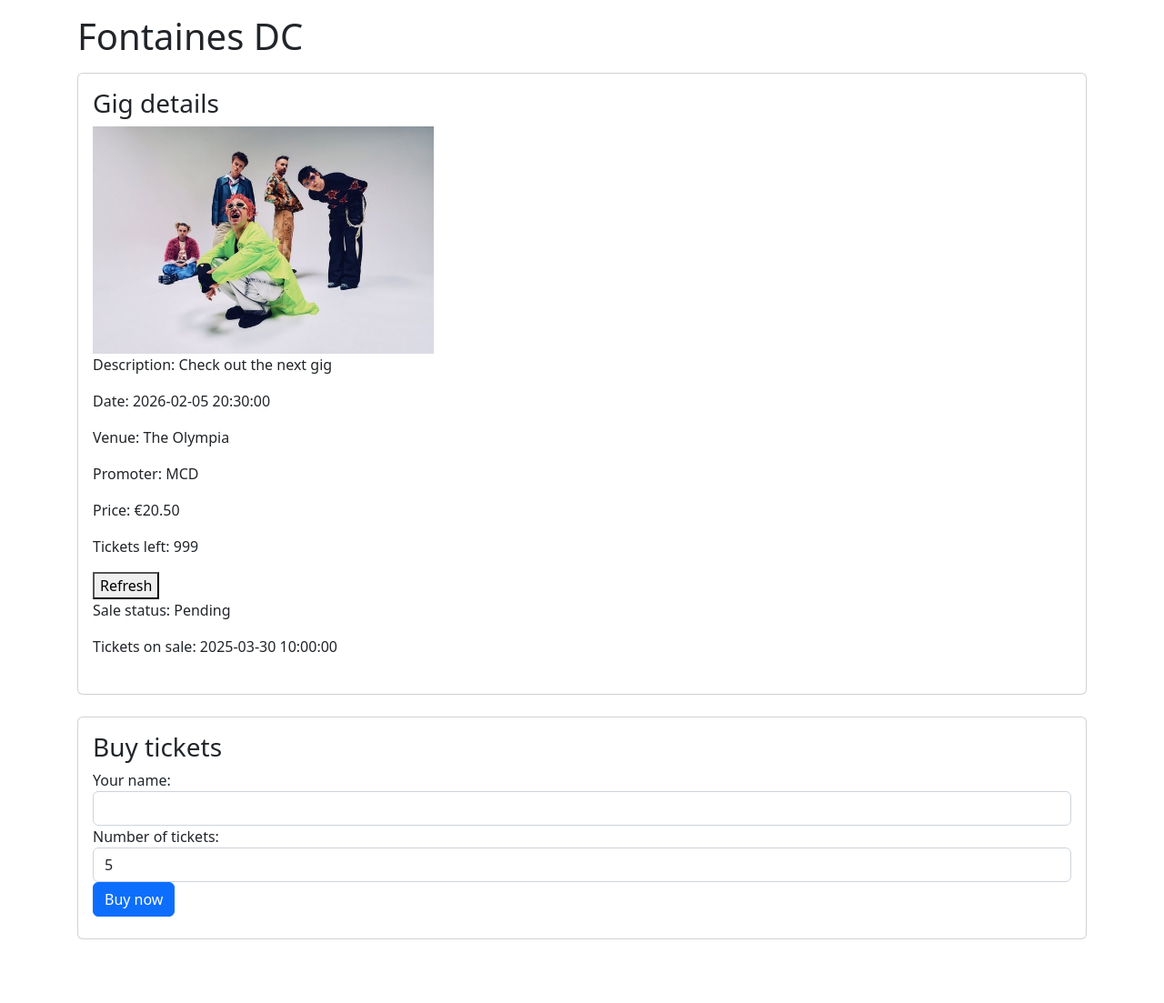
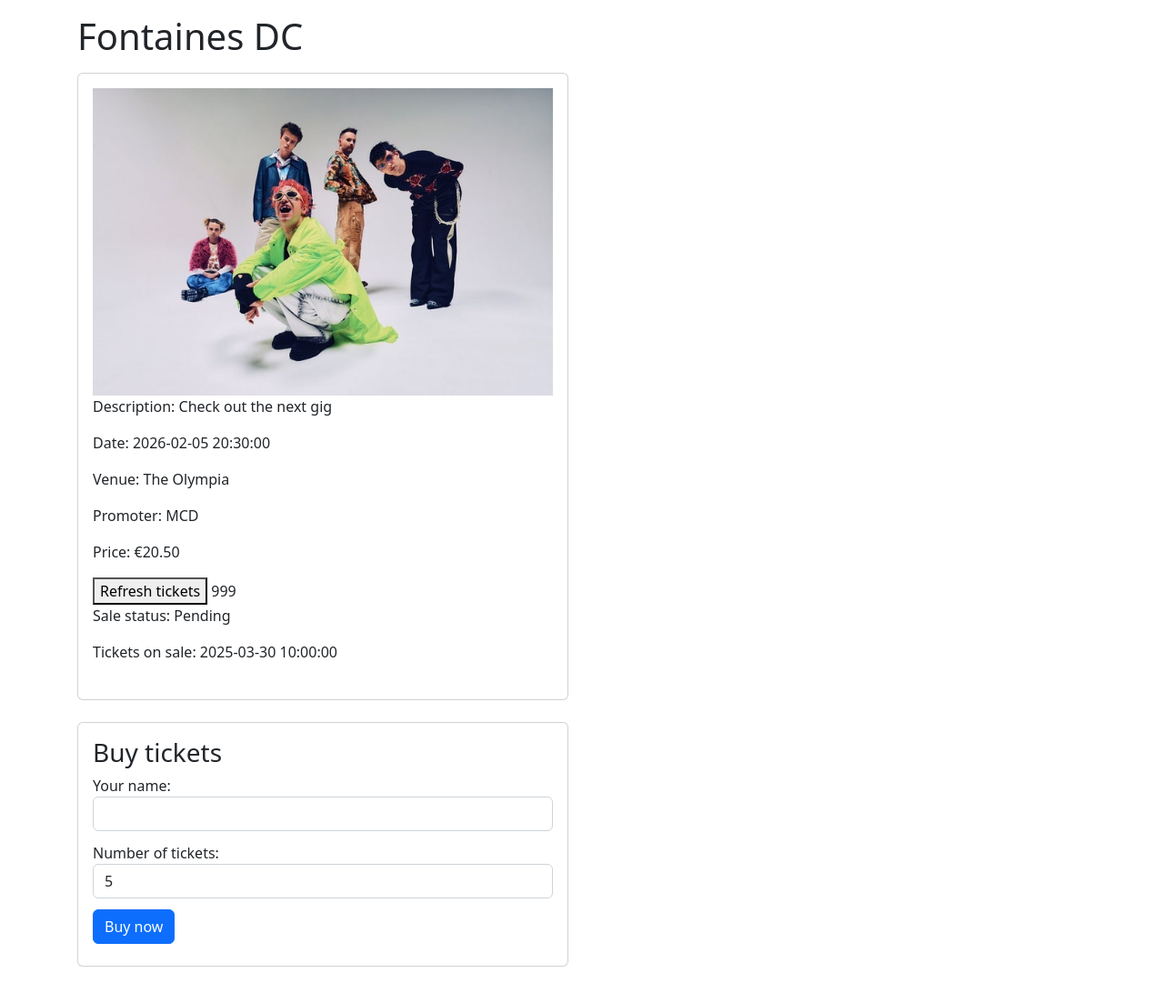
Before and after one commit to shielsr/assignment-03, a Flask app: page /buy/0 in a window 1280 px wide. Shown: the part 56-1159 px from the top of the page at 91% size. Before the commit the page ends 1089 px from the top, so only its background shows below. Run offline with Flask 3, Linux system fonts and the light colour scheme.

Commit message:
Tidying up CSS. Adding image select list (for now). Finishing the JS 'Refresh tickets' button so it works for all gigs

```diff
--- a/app.py
+++ b/app.py
@@ -70,7 +70,7 @@
 def buy_page(gig_id):
     gig = GIGS[gig_id]
     sale = SALEEVENT[gig_id]
-    return render_template('buy.html', gig_sale=sale)
+    return render_template('buy.html', gig_sale=sale, gig_id=gig_id)
 
 @app.route('/login', methods=["POST"])
 def login():
--- a/models.py
+++ b/models.py
@@ -68,15 +68,15 @@
 	def ticket_check(self):
 		# While the sale is live, check whether there are still tickets left
 		if self.status == SaleStatus.LIVE:
-			if self.tickets_total > 0:
+			if self.tickets_left > 0:
 				# return f"There are {self.tickets_total} tickets left."
-				return {"tickets_left":self.tickets_total}
+				return {"tickets_left":self.tickets_left}
 			else:
 				self.status = SaleStatus.COMPLETE
 				raise TicketError(f"Sorry, there are no tickets left.")
 				# There probably should be a redirect away from the sales page
 		else:
-			return {"tickets_left":0}
+			return {"tickets_left":self.tickets_left}
    			#return f"Tickets aren't on sale yet."
 
 	def countdown(self):
--- a/static/css/style.css
+++ b/static/css/style.css
@@ -19,6 +19,13 @@
     margin-bottom: 16px;
 }
 
+form div {
+    padding-bottom: 12px;
+}
+
+.narrow-card {
+    max-width: 540px;
+}
 
 /* Setting uniform image height in Bootstrap cards */
 .card-img-top {
@@ -29,7 +36,7 @@
 
 
 #home-grid {
-    display:none;
+    display: none;
 }
 
 
@@ -37,8 +44,10 @@
 
 
 .carousel {
-  width: 100%; /* Width of carousel */
-  display: flex; /* Set inline elements */
+    width: 100%;
+    /* Width of carousel */
+    display: flex;
+    /* Set inline elements */
 }
 
 .carousel img {
@@ -47,23 +56,34 @@
 
 
 .card-container {
-  width: 100%; /* Width of card container */
-  display: flex; /* Set inline elements */
-  overflow-x: auto; /* Set overflow in horizontal scroll */
-  overflow-y: hidden; /* Hidden overflow in vertical scroll */
-  scroll-snap-type: x mandatory; /* Force the scroll to snap to the start of a scroll-snap area */
-  gap: 8px; /* Set gap between cards */
-  flex: 0 0 calc(100% - 16px); /* Set width of card container */
+    width: 100%;
+    /* Width of card container */
+    display: flex;
+    /* Set inline elements */
+    overflow-x: auto;
+    /* Set overflow in horizontal scroll */
+    overflow-y: hidden;
+    /* Hidden overflow in vertical scroll */
+    scroll-snap-type: x mandatory;
+    /* Force the scroll to snap to the start of a scroll-snap area */
+    gap: 8px;
+    /* Set gap between cards */
+    flex: 0 0 calc(100% - 16px);
+    /* Set width of card container */
 }
 
 .card-container::-webkit-scrollbar {
-  display: none; /* Hide scrollbar in Chrome, Safari and Opera */
+    display: none;
+    /* Hide scrollbar in Chrome, Safari and Opera */
 }
 
 .carousel-card {
-  min-width: 250px; /* Set min width of card */
-  height: 150px; /* Set height of card */
-  scroll-snap-align: start; /* Set scroll snap */
+    min-width: 250px;
+    /* Set min width of card */
+    height: 150px;
+    /* Set height of card */
+    scroll-snap-align: start;
+    /* Set scroll snap */
 
 }
 
@@ -90,7 +110,7 @@
     }
 
     #home-grid {
-        display:block;
+        display: block;
     }
 
     #home-grid .card:hover {
@@ -102,7 +122,7 @@
     }
 
     #home-carousel {
-        display:none;
+        display: none;
     }
 
 }
--- a/static/js/script.js
+++ b/static/js/script.js
@@ -1,29 +1,17 @@
 document.addEventListener("DOMContentLoaded", function () {
+    const btn = document.getElementById("refresh-tickets-left");
+    if (btn) {
+        btn.addEventListener("click", function () {
 
-
-    const refreshTicketsLeft = document.getElementById("refresh-tickets-left");
-
-
-    // Tickets left refresh
-    refreshTicketsLeft.addEventListener("click", function (event) {
-        alert("JS is running")
-        fetch('/check-tickets/0').then(response => response.json()).then(data=>{
-            document.getElementById('number-of-tickets').innerText = data.tickets_left;
-        })
+            const gigId = btn.getAttribute("data-gig-id");
+            alert(gigId)
+            fetch(`/check-tickets/${gigId}`)
+                .then(response => response.json())
+                .then(data => {
+                    document.getElementById("number-of-tickets").textContent = data.tickets_left;
                 });
-
-})
-
-
-
-const priceInput = document.getElementById("price");
-
-// Ensure that the price is in the correct format
-priceInput.value = priceInput.valueAsNumber.toFixed(2);
-
-// Handler that ensures the price is in the correct format when modified
-priceInput.addEventListener("input", function (event) {
-    event.target.value = event.target.valueAsNumber.toFixed(2);
+        });
+    }
 });
 
 
@@ -32,11 +20,14 @@
 
 document.addEventListener("DOMContentLoaded", function () {
     const carousel = document.querySelector(".carousel");
+    if (!carousel) return; // Exit if carousel is not present
     const arrowBtns = document.querySelectorAll(".wrapper i");
     const wrapper = document.querySelector(".wrapper");
 
     const firstCard = carousel.querySelector(".carousel-card");
     const firstCardWidth = firstCard.offsetWidth;
+
+
 
     let isDragging = false,
         startX,
@@ -125,7 +116,7 @@
 
 function setScrollTo() {
     const scrollLeft = currentCard * listOfCardElements[0].offsetWidth;
-  cardContainer.scrollTo({left: scrollLeft, behavior: 'smooth'});
+    cardContainer.scrollTo({ left: scrollLeft, behavior: 'smooth' });
 }
 
 
--- a/templates/buy.html
+++ b/templates/buy.html
@@ -6,10 +6,11 @@
 </div>
 
 
-<div class="card mb-4 pb-2">
+<div class="card mb-4 pb-2 narrow-card">
       <div class="card-body">
-            <h3 class="card-title">Gig details</h3>
-            <img src="{{ url_for('static', filename='images/') }}{{gig_sale.gig.image_url}}" alt="{{gig_sale.gig.artist}}" height="250">
+
+            <img src="{{ url_for('static', filename='images/') }}{{gig_sale.gig.image_url}}" class="img-fluid"
+                  alt="{{gig_sale.gig.artist}}" height="250">
 
             <div>
                   <p>Description: {{gig_sale.gig.description}}</p>
@@ -17,9 +18,8 @@
                   <p>Venue: {{gig_sale.gig.venue}}</p>
                   <p>Promoter: {{gig_sale.gig.promoter.name}}</p>
                   <p>Price: €{{ "%.2f"|format(gig_sale.ticket_price)}}</p>
-                  <p>Tickets left: <span id="number-of-tickets">{{gig_sale.tickets_left}}</span></p>
-                  <button id="refresh-tickets-left">Refresh</button>
-
+                  <button id="refresh-tickets-left" data-gig-id="{{ gig_id }}">Refresh tickets</button>
+                  <span id="number-of-tickets">{{ gig_sale.tickets_left }}</span>
 
                   <p>Sale status: {{gig_sale.status.name | title}}</p>
                   <p>Tickets on sale: {{gig_sale.sale_date_time}}</p>
@@ -29,7 +29,7 @@
 </div>
 
 
-<div class="card mb-4 pb-2">
+<div class="card mb-4 pb-2 narrow-card">
       <div class="card-body">
             <h3 class="card-title">Buy tickets</h3>
             <form action="{{url_for('buy_now')}}" method="post" class="gap-2">
--- a/templates/home.html
+++ b/templates/home.html
@@ -7,7 +7,7 @@
             {% endif %}</h1>
 </div>
 
-<div class="card mb-4">
+<div class="card mb-4 narrow-card">
       <div class="card-body">
             <h3 class="card-title">Add an upcoming gig</h3>
             <p class="card-text">As a promoter, you can add an upcoming gig and sell tickets directly from Ticket
```
Also changed, not shown: templates/add.html (+10 -3 lines), static/images/taylor-swift.jpg (added). Lines whose indentation alone changed are shown as unchanged.
